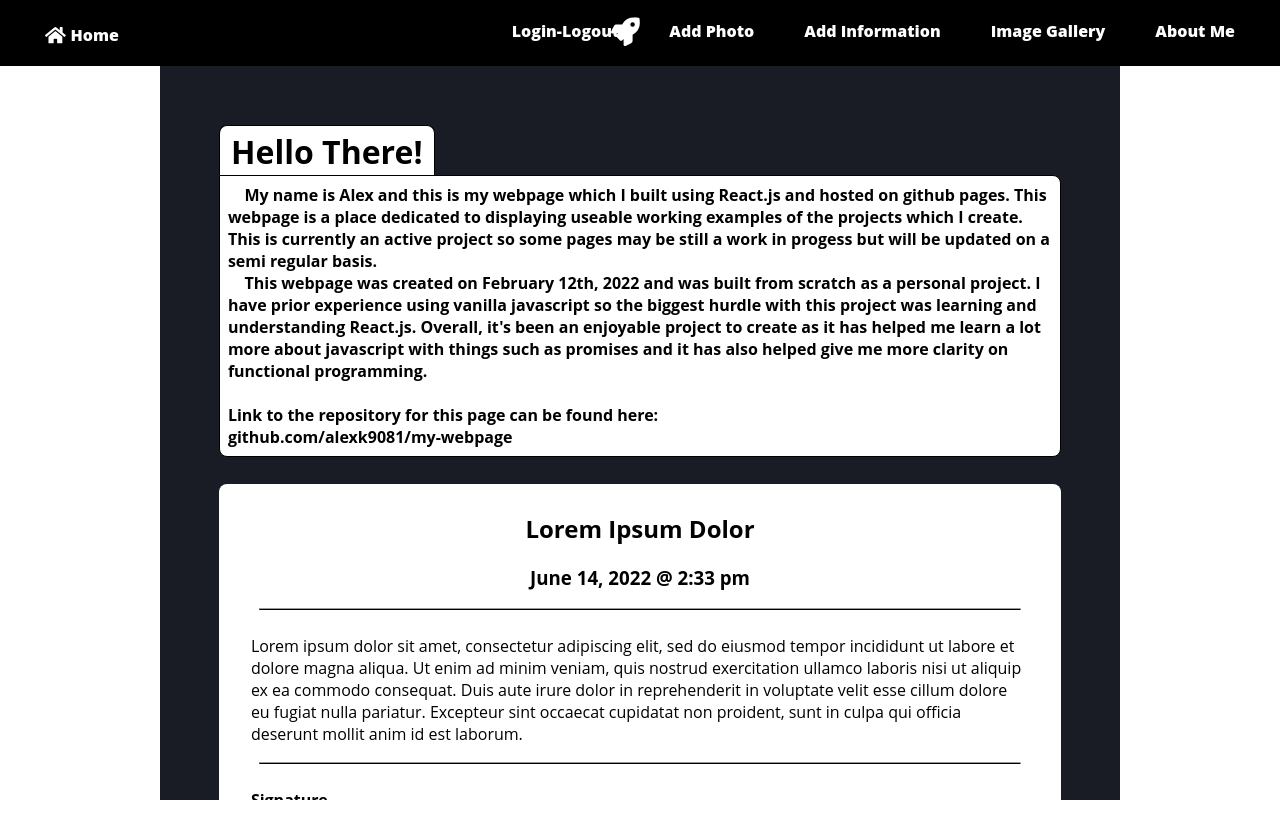
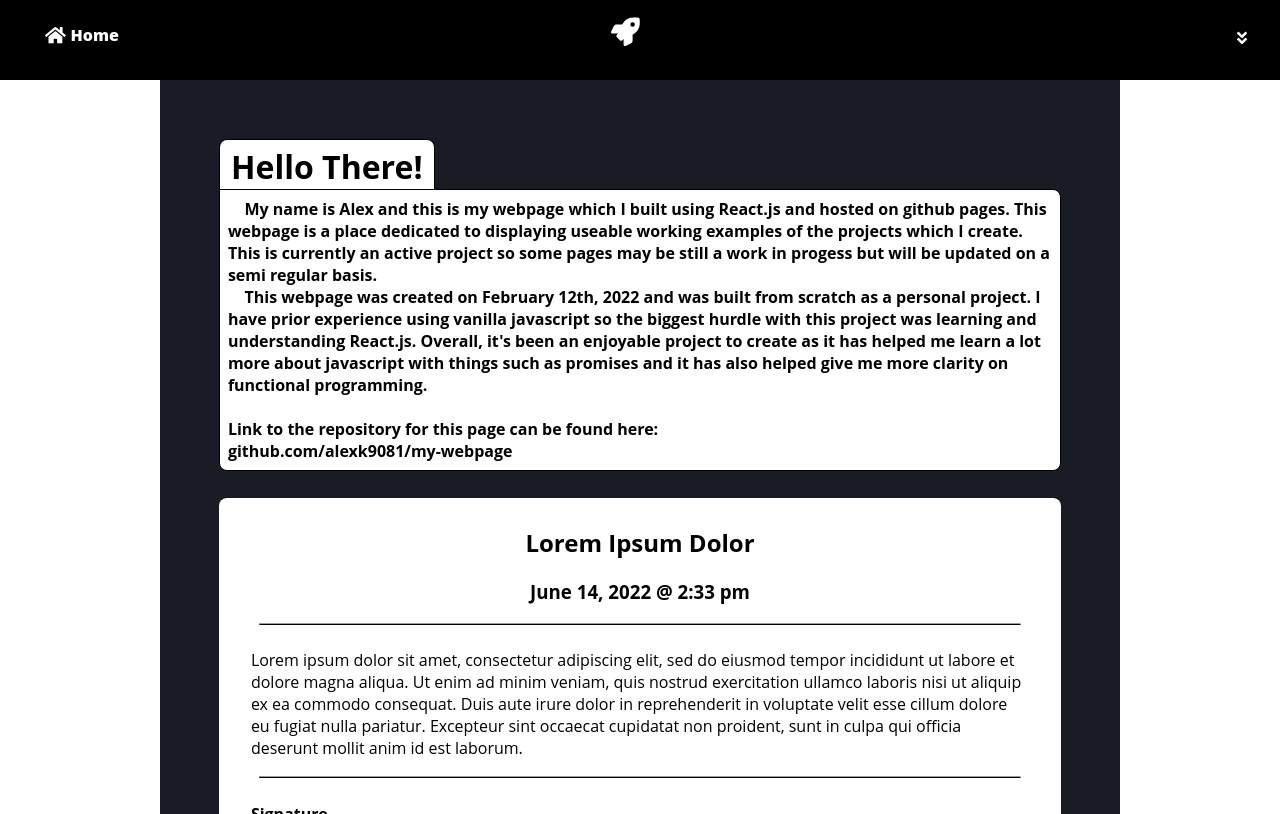
Before and after one commit to alexk9081/my-webpage, a React (Create React App) app: page / in a window 1280 px wide. Built offline with nearby package versions, Linux system fonts and the light colour scheme; a web font is replaced by a local one.

Commit message:
Added drop down menu button and functionality

```diff
--- /dev/null
+++ b/src/layout/dropDownMenu.js
@@ -0,0 +1,15 @@
+import { useState } from "react";
+import { FaAngleDoubleDown } from "react-icons/fa";
+import classes from "./dropDownMenu.module.css";
+
+function DropdownMenu(props) {
+    const [open, setOpen] = useState(false);
+
+    return <>
+        <FaAngleDoubleDown className={classes.DropdownMenu} onClick={() => {setOpen(!open)}} />
+
+        {open && props.children}
+    </>
+};
+
+export default DropdownMenu;
--- /dev/null
+++ b/src/layout/dropDownMenu.module.css
@@ -0,0 +1,13 @@
+.DropdownMenu{
+    background-color: none;
+    color: white;
+    /* margin: 15px; */
+    padding: 10px;
+    border-radius: 4px;
+}
+
+.DropdownMenu:hover{
+    cursor: pointer;
+    transition: all 0.3s ease;
+    background-color: rgb(39, 39, 39);
+}
--- a/src/layout/navigation.js
+++ b/src/layout/navigation.js
@@ -3,6 +3,7 @@ import classes from "./navigation.module.css";
 import { FaBars, FaRocket, FaHome } from "react-icons/fa";
 import { useRef } from "react";
 import NavMenu from "./mobileNavMenu";
+import DropdownMenu from "./dropDownMenu";
 
 function NavigationBar() {
     const childRef = useRef();
@@ -25,12 +26,14 @@ function NavigationBar() {
 
         {/* Right nav buttons  */}
         <div className={classes.navList}>
+            <DropdownMenu>
                 {/* <Link className={classes.navItem} to='/test'>Test Page</Link> */}
                 <Link className={classes.navItem} to='/login'>Login-Logout</Link>
                 <Link className={classes.navItem} to='/photo'>Add Photo</Link>
                 <Link className={classes.navItem} to='/data'>Add Information</Link>
                 <Link className={classes.navItem} to='/gallery'>Image Gallery</Link>
                 <Link className={classes.navItem} to='/info'>About Me</Link>
+            </DropdownMenu>
         </div>
 
         {/* Hamburger menu for mobile*/}
```
Lines whose indentation alone changed are shown as unchanged.
